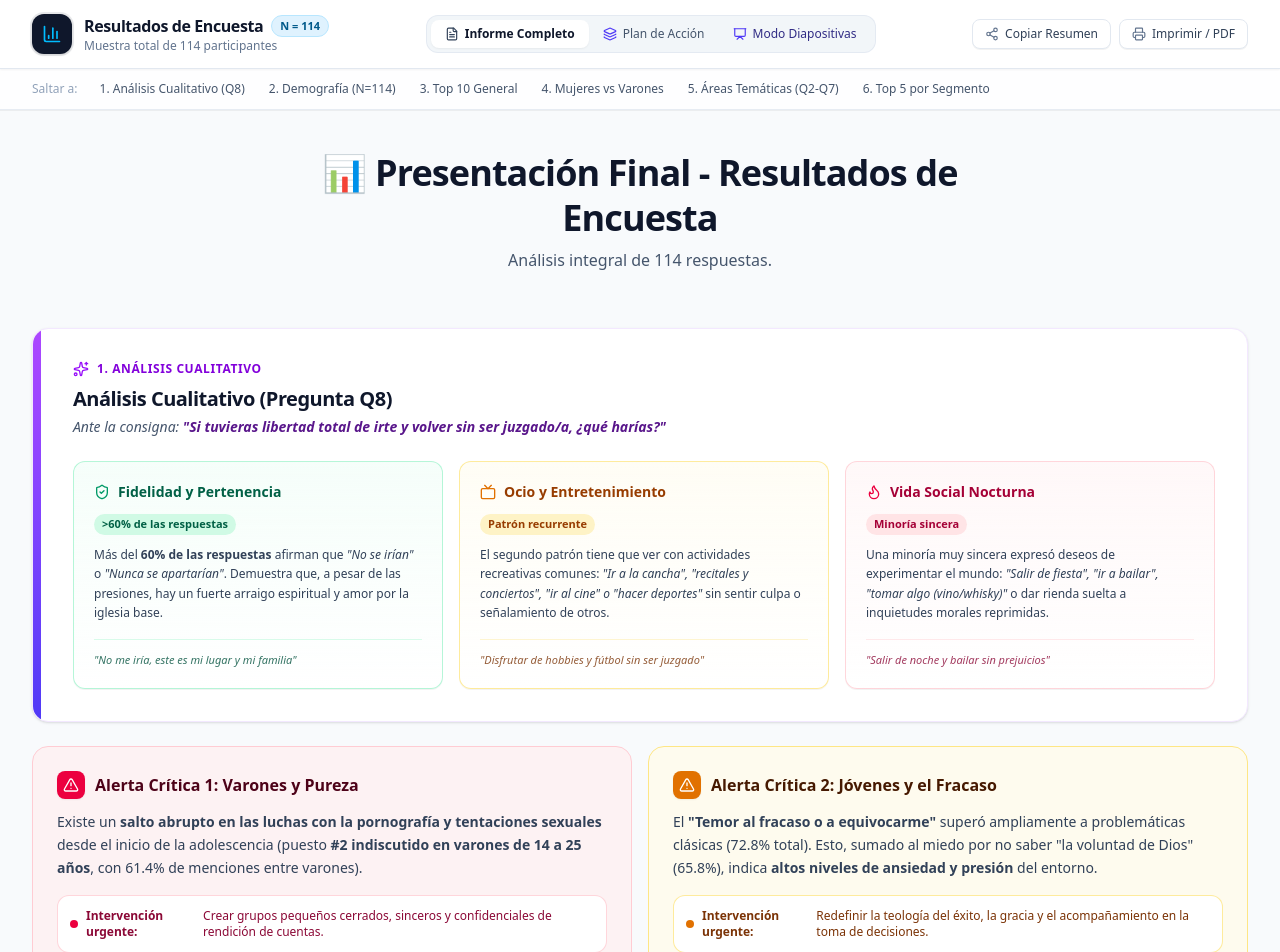
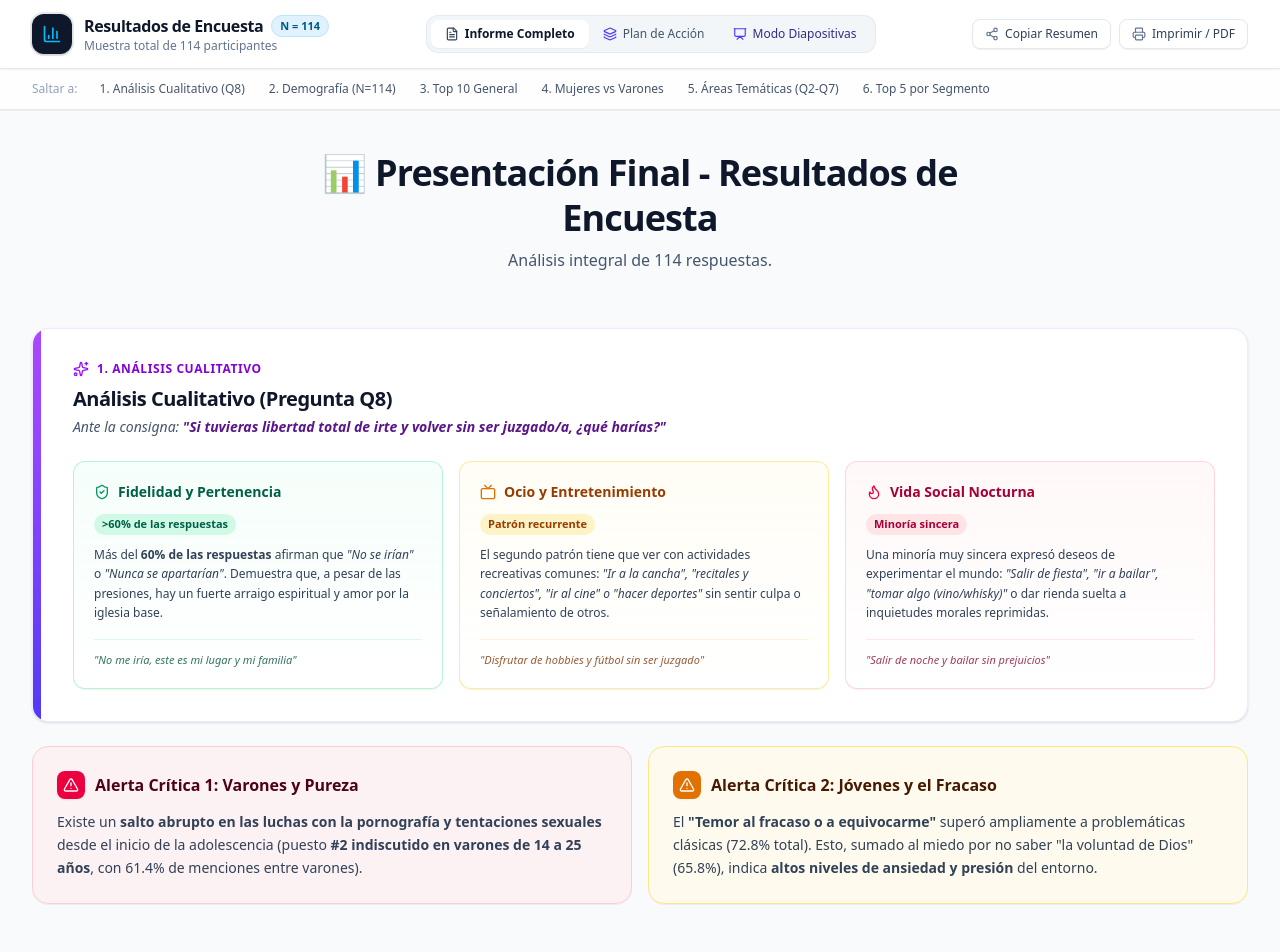
Before and after one commit to marcosmontanaro-ui/Marcos, a React (Vite) app: page / in a window 1280 px wide. Shown: the top 952 px of the page. Built offline with nearby package versions, Linux system fonts and the light colour scheme.

Commit message:
refactor: remove intervention callouts from executive summary
Remove the urgency callout blocks from the critical alerts section to simplify the executive summary layout.

```diff
--- a/src/components/ExecutiveSummary.tsx
+++ b/src/components/ExecutiveSummary.tsx
@@ -106,13 +106,9 @@ export const ExecutiveSummary: React.FC = () => {
               Alerta Crítica 1: Varones y Pureza
             </h4>
           </div>
-          <p className="text-slate-700 text-sm leading-relaxed mb-4">
+          <p className="text-slate-700 text-sm leading-relaxed">
             Existe un <strong>salto abrupto en las luchas con la pornografía y tentaciones sexuales</strong> desde el inicio de la adolescencia (puesto <strong>#2 indiscutido en varones de 14 a 25 años</strong>, con 61.4% de menciones entre varones).
           </p>
-          <div className="p-3 rounded-xl bg-white border border-rose-200/80 text-xs text-rose-900 font-medium flex items-center gap-2">
-            <span className="w-2 h-2 rounded-full bg-rose-600 shrink-0"></span>
-            <strong>Intervención urgente:</strong> Crear grupos pequeños cerrados, sinceros y confidenciales de rendición de cuentas.
-          </div>
         </div>
 
         {/* Alerta 2: Jóvenes y el Fracaso */}
@@ -125,13 +121,9 @@ export const ExecutiveSummary: React.FC = () => {
               Alerta Crítica 2: Jóvenes y el Fracaso
             </h4>
           </div>
-          <p className="text-slate-700 text-sm leading-relaxed mb-4">
+          <p className="text-slate-700 text-sm leading-relaxed">
             El <strong>"Temor al fracaso o a equivocarme"</strong> superó ampliamente a problemáticas clásicas (72.8% total). Esto, sumado al miedo por no saber "la voluntad de Dios" (65.8%), indica <strong>altos niveles de ansiedad y presión</strong> del entorno.
           </p>
-          <div className="p-3 rounded-xl bg-white border border-amber-200/80 text-xs text-amber-900 font-medium flex items-center gap-2">
-            <span className="w-2 h-2 rounded-full bg-amber-600 shrink-0"></span>
-            <strong>Intervención urgente:</strong> Redefinir la teología del éxito, la gracia y el acompañamiento en la toma de decisiones.
-          </div>
         </div>
       </div>
     </section>
```
